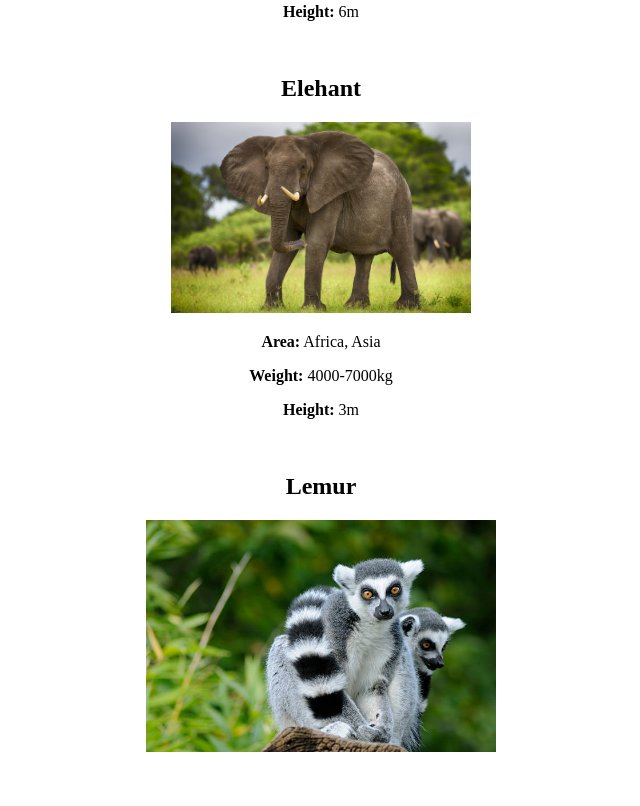
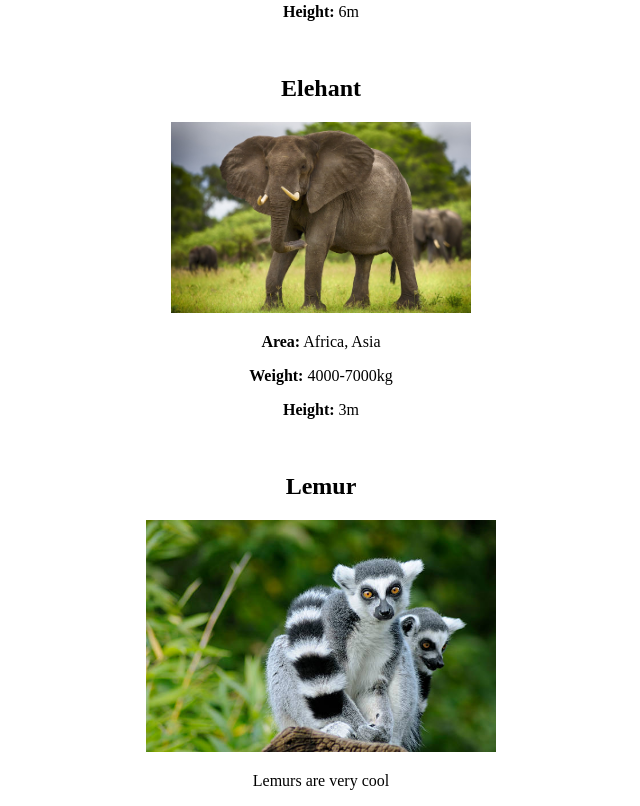
Before and after one commit to uralsamurai/PrakSP, a plain HTML site: page index.html in a window 1280 px wide. Shown: the part 1272-2078 px from the top of the page, without its empty margins (319-959 px from the left). Before the commit the page ends 2036 px from the top, so only its background shows below. Drawn offline with Linux system fonts and the light colour scheme.

Commit message:
lemurs are very cool

```diff
--- a/index.html
+++ b/index.html
@@ -27,5 +27,7 @@
 <br>
 <h2>Lemur</h2>
 <img width=350px src="pictures/lemur.jpg">
+<br>
+<p>Lemurs are very cool</p>
 </body>
 </html>
```
